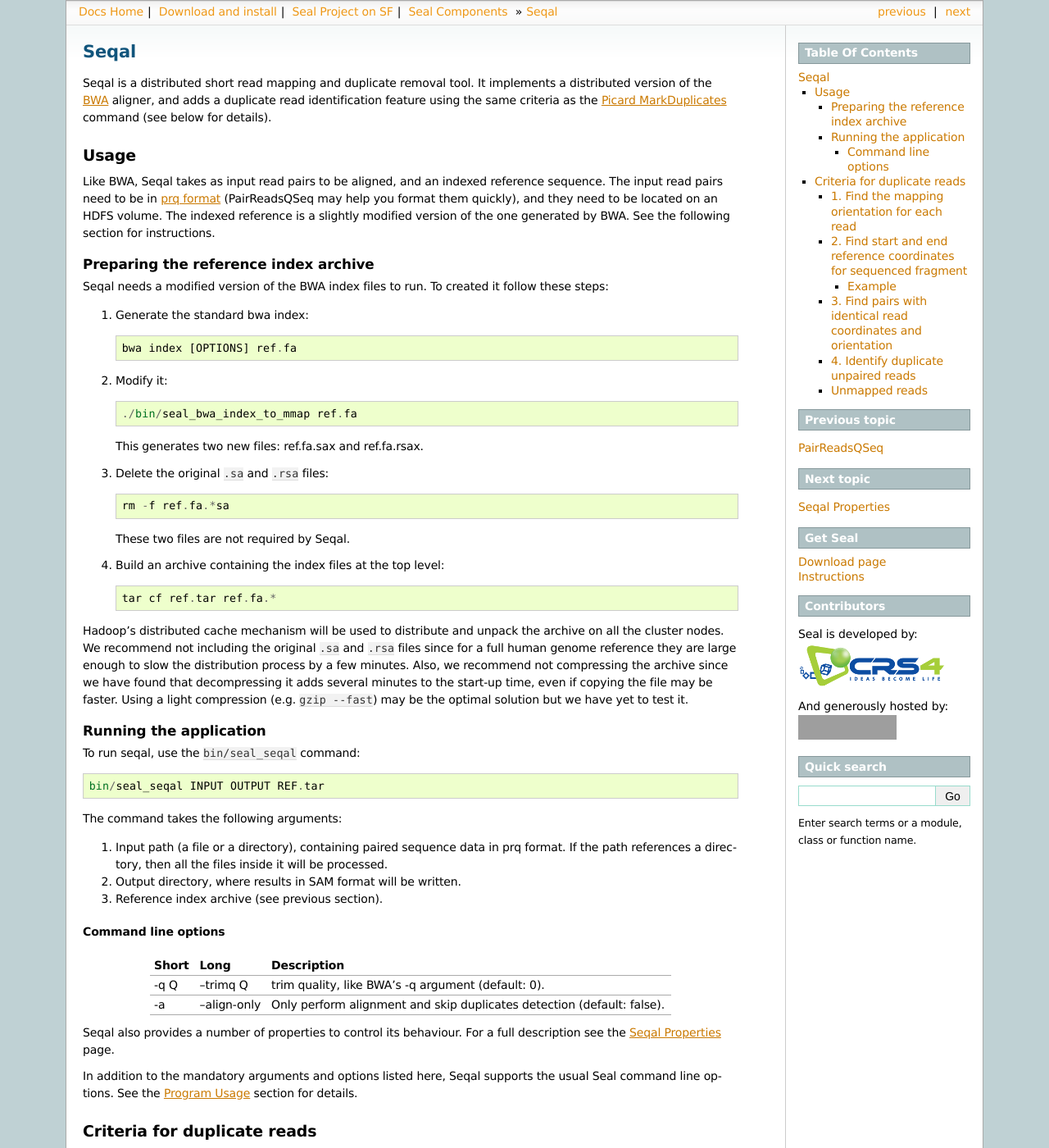
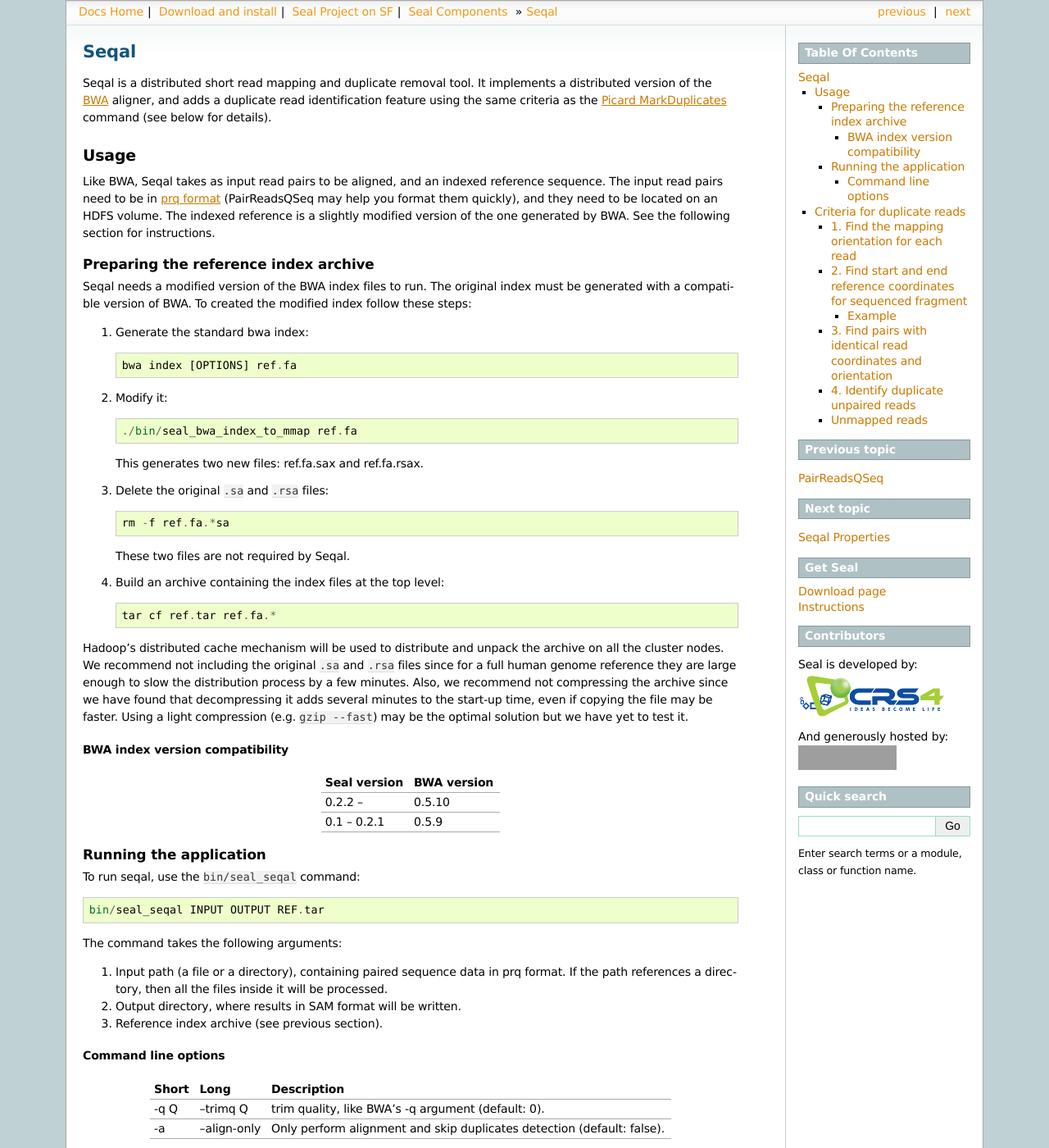
Before and after one commit to crs4/seal, a Sphinx documentation site: the page built from docs/seqal_index.rst, in a window 1280 px wide and 1400 px high. Shown: the whole window at 82% size. Built offline with Sphinx 7.4.7, drawn with Linux system fonts in a browser that asks for light colours; grey boxes are pictures that could not be loaded.

Commit message:
Insert BWA version compatibility table

```diff
--- a/docs/seqal_index.rst
+++ b/docs/seqal_index.rst
@@ -21,8 +21,9 @@ generated by BWA.  See the following section for instructions.
 Preparing the reference index archive
 -------------------------------------
 
-Seqal needs a modified version of the BWA index files to run.  To created it
-follow these steps:
+Seqal needs a modified version of the BWA index files to run.  The original
+index must be generated with a compatible version of BWA.  To created the
+modified index follow these steps:
 
 #. Generate the standard bwa index::
 
@@ -52,6 +53,18 @@ recommend not compressing the archive since we have found that decompressing it
 adds several minutes to the start-up time, even if copying the file may be
 faster.  Using a light compression (e.g. ``gzip --fast``) may be the optimal
 solution but we have yet to test it.
+
+
+BWA index version compatibility
+.....................................
+
+============= ==========================
+Seal version   BWA version
+============= ==========================
+0.2.2 --       0.5.10
+0.1 -- 0.2.1   0.5.9
+============= ==========================
+
 
 
 Running the application
```
